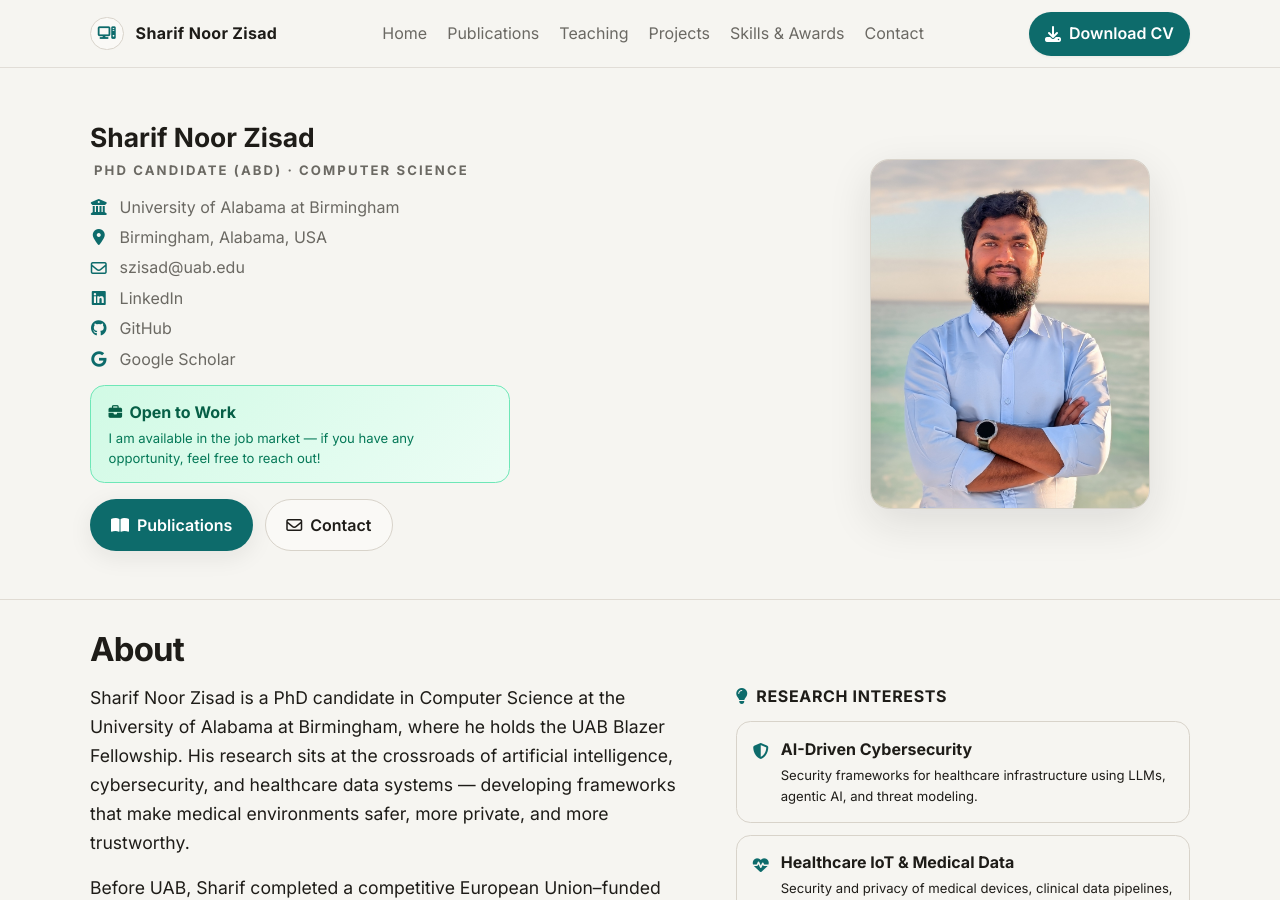
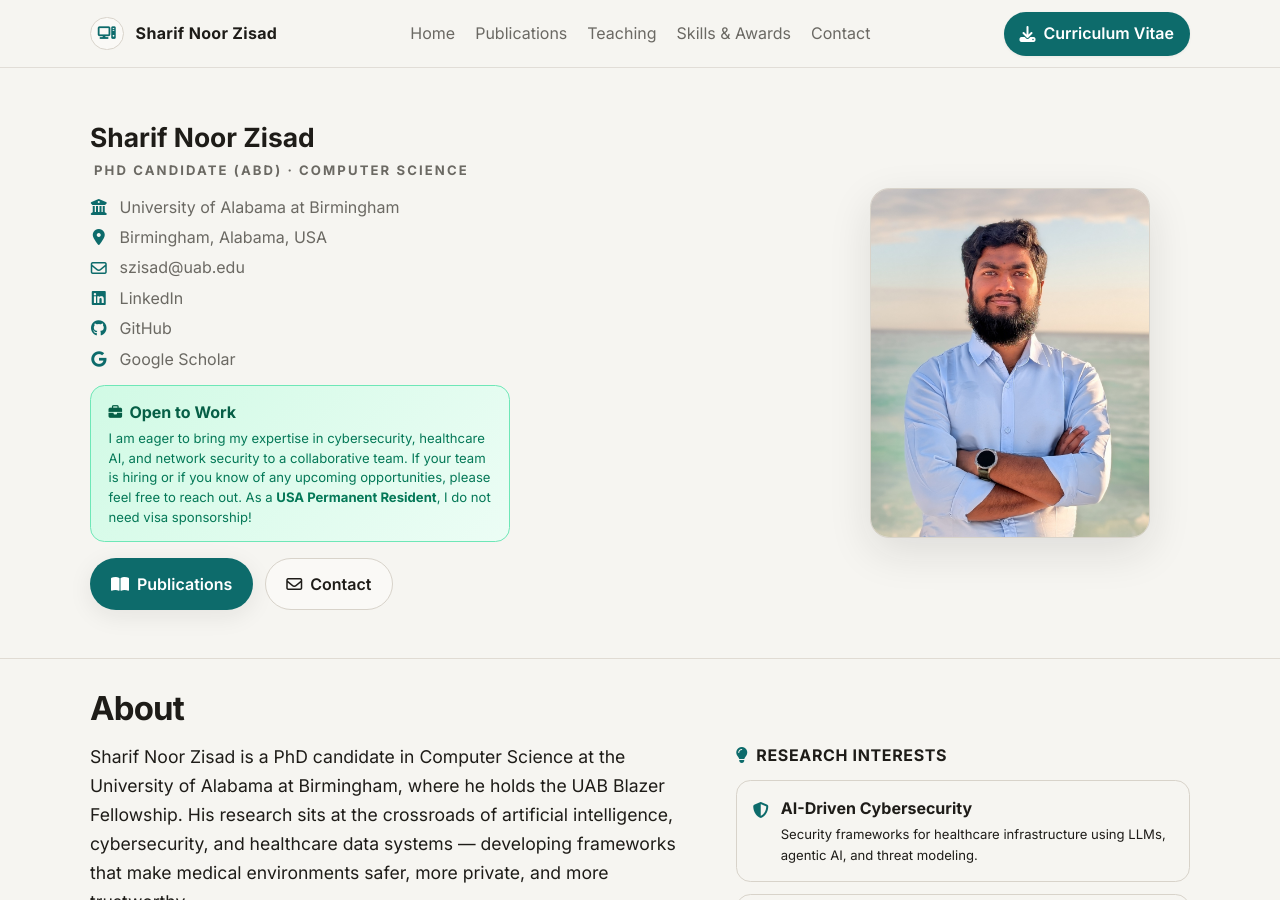
Before and after one commit to snzisad/snzisad.github.io, a Jekyll site: the page built from index.html, in a window 1280 px wide and 900 px high. Built offline with Jekyll 4.4.1, drawn with Linux system fonts in a browser that asks for light colours; some web fonts are replaced; comment, search, counter and statistics services are not loaded.

Commit message:
Project hidden

```diff
--- a/_includes/header.html
+++ b/_includes/header.html
@@ -23,15 +23,15 @@
         <!-- <a href="index.html#about">About</a><a href="index.html#education">Education</a><a href="index.html#experience">Experience</a><a href="index.html#news">News</a> -->
         <a href="/sections/publications.html">Publications</a>
         <a href="/sections/teaching.html">Teaching</a>
-        <a href="/sections/projects.html">Projects</a>
+        <!-- <a href="/sections/projects.html">Projects</a> -->
         <a href="/sections/skills-awards.html">Skills & Awards</a>
         <a href="/index.html#contact">Contact</a>
         <a class="nav-cv-mobile btn btn-p" href="/assets/cv/Sharif_CV.pdf" download="Sharif_Noor_Zisad_CV.pdf">
-          <i class="fa-solid fa-download"></i> Download CV </a>
+          <i class="fa-solid fa-download"></i> Curriculum Vitae </a>
       </nav>
       <div style="display:flex;align-items:center;gap:.75rem">
         <a class="nav-cv" href="/assets/cv/Sharif_CV.pdf" download="Sharif_Noor_Zisad_CV.pdf">
-          <i class="fa-solid fa-download"></i> Download CV </a>
+          <i class="fa-solid fa-download"></i> Curriculum Vitae </a>
         <button class="nav-toggle" id="nav-toggle" aria-label="Toggle navigation" aria-expanded="false">
           <i class="fa-solid fa-bars"></i>
         </button>
--- a/index.html
+++ b/index.html
@@ -57,7 +57,9 @@ layout: default
       <div class="otw-banner">
         <div>
           <div class="otw-title"><i class="fa-solid fa-briefcase"></i> Open to Work</div>
-          <div class="otw-desc">I am available in the job market — if you have any opportunity, feel free to reach out!</div>
+          <div class="otw-desc">
+            I am eager to bring my expertise in cybersecurity, healthcare AI, and network security to a collaborative team. If your team is hiring or if you know of any upcoming opportunities, please feel free to reach out. As a <b>USA Permanent Resident</b>, I do not need visa sponsorship!
+            </div>
         </div>
       </div>
 
```
